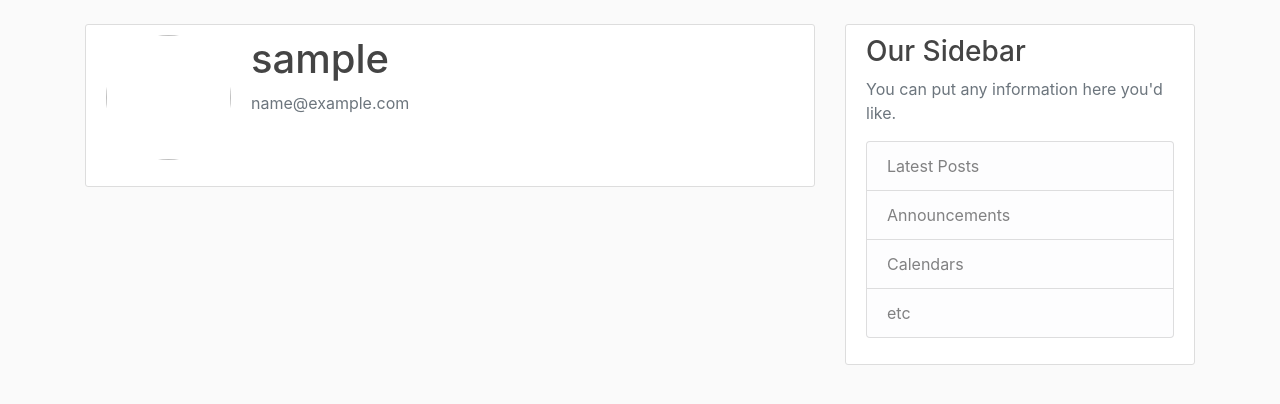
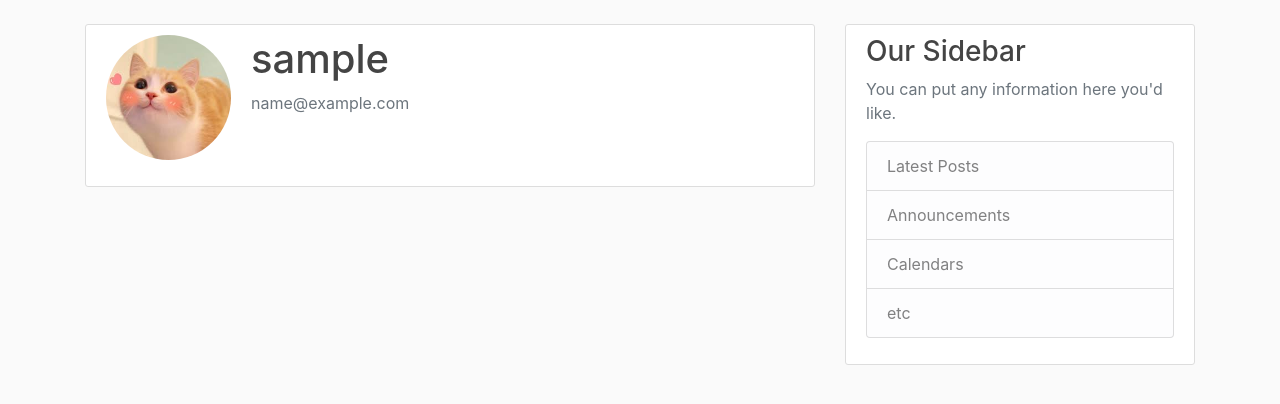
Before and after one commit to Charlie059/Erss-final-xw218-xg73, a Django app: page /profile/ in a window 1280 px wide. Shown: the part 56-460 px from the top of the page. Run offline with Django 4.2, Linux system fonts and the light colour scheme; the visitor is signed in with stand-in values (Sample User, id 1); some libraries are stand-ins or nearby versions.

Commit message:
frontend: update user profile.html

```diff
--- a/frontend/frontend/settings.py
+++ b/frontend/frontend/settings.py
@@ -9,7 +9,7 @@ https://docs.djangoproject.com/en/4.0/topics/settings/
 For the full list of settings and their values, see
 https://docs.djangoproject.com/en/4.0/ref/settings/
 """
-
+import os
 from pathlib import Path
 
 # Build paths inside the project like this: BASE_DIR / 'subdir'.
@@ -120,6 +120,10 @@ USE_TZ = True
 
 STATIC_URL = 'static/'
 
+STATICFILES_DIRS = [
+    os.path.join(BASE_DIR, "static"),
+]
+
 # Default primary key field type
 # https://docs.djangoproject.com/en/4.0/ref/settings/#default-auto-field
 
--- a/frontend/users/templates/users/profile.html
+++ b/frontend/users/templates/users/profile.html
@@ -3,7 +3,7 @@
 {% block content %}
     <div class="content-section">
       <div class="media">
-        <img class="rounded-circle account-img" src="{{ user.profile.image.url }}">
+        {% load static %} <img class="rounded-circle account-img" src="{% static 'images/avatar.jpeg' %}">
         <div class="media-body">
           <h2 class="account-heading">{{ user.username }}</h2>
           <p class="text-secondary">{{ user.email }}</p>
```
Also changed, not shown: frontend/static/images/avatar.jpeg (added).
